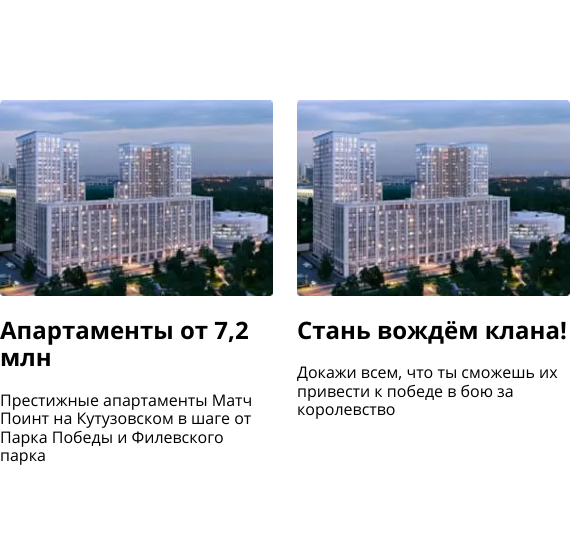
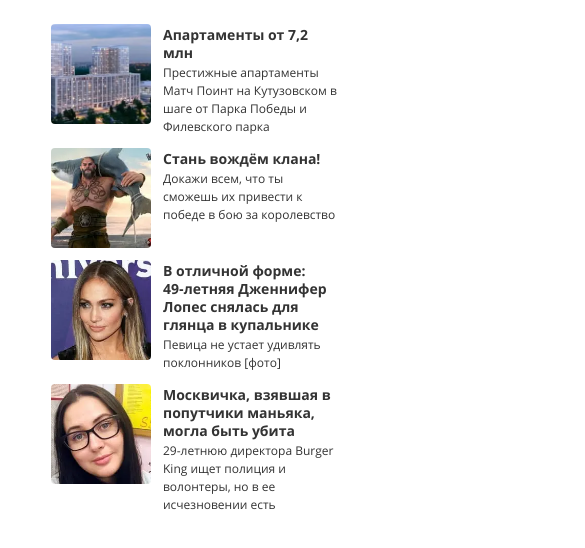
Before and after one commit to Odlopez/yengo-test, a website: page source/index.html in a window 390 px wide. Shown: the top 548 px of the page, 585 px wide, since content can reach past the window. Drawn offline with nearby package versions, Linux system fonts and the light colour scheme; files that its build step writes are made by us from their sources.

Commit message:
Стилизует верстку

```diff
--- a/source/index.html
+++ b/source/index.html
@@ -17,7 +17,7 @@
           <div class="card__image-wrap">
             <picture>
               <source type="image/webp" srcset="img/city.webp 1x, img/city@2x.webp 2x">
-              <img src="img/city.jpg" srcset="img/city@2x.jpg 2x" alt="ночной город">
+              <img class="card__image" src="img/city.jpg" srcset="img/city@2x.jpg 2x" alt="ночной город">
             </picture>
           </div>
           <h2 class="card__title">Апартаменты от 7,2 млн</h2>
@@ -30,8 +30,8 @@
         <a class="card__link" href="#">
           <div class="card__image-wrap">
             <picture>
-              <source type="image/webp" srcset="img/city.webp 1x, img/city@2x.webp 2x">
-              <img src="img/city.jpg" srcset="img/city@2x.jpg 2x" alt="ночной город">
+              <source type="image/webp" srcset="img/viking.webp 1x, img/viking@2x.webp 2x">
+              <img class="card__image" src="img/viking.jpg" srcset="img/viking@2x.jpg 2x" alt="викинг">
             </picture>
           </div>
           <h2 class="card__title">Стань вождём клана!</h2>
@@ -44,11 +44,11 @@
         <a class="card__link" href="#">
           <div class="card__image-wrap">
             <picture>
-              <source type="image/webp" srcset="img/city.webp 1x, img/city@2x.webp 2x">
-              <img src="img/city.jpg" srcset="img/city@2x.jpg 2x" alt="ночной город">
+              <source type="image/webp" srcset="img/lopez.webp 1x, img/lopez@2x.webp 2x">
+              <img class="card__image" src="img/lopez.jpg" srcset="img/lopez@2x.jpg 2x" alt="Дженифер Лопез">
             </picture>
           </div>
-          <h2 class="card__title">В отличной форме: 49-летняя Дженнифер Лопес снялась для глянца в купальнике</h2>
+          <h2 class="card__title">В отличной форме: 49&#8209;летняя Дженнифер Лопес снялась для глянца в купальнике</h2>
           <p class="card__text">
             Певица не устает удивлять поклонников [фото]
           </p>
@@ -58,8 +58,8 @@
         <a class="card__link" href="#">
           <div class="card__image-wrap">
             <picture>
-              <source type="image/webp" srcset="img/city.webp 1x, img/city@2x.webp 2x">
-              <img src="img/city.jpg" srcset="img/city@2x.jpg 2x" alt="ночной город">
+              <source type="image/webp" srcset="img/girl.webp 1x, img/girl@2x.webp 2x">
+              <img class="card__image" src="img/girl.jpg" srcset="img/girl@2x.jpg 2x" alt="девушка москвичка">
             </picture>
           </div>
           <h2 class="card__title">Москвичка, взявшая в попутчики маньяка, могла быть убита</h2>
--- a/source/sass/blocks/card.scss
+++ b/source/sass/blocks/card.scss
@@ -1,4 +1,109 @@
 .card {
   height: 196px;
-  background-color: red;
+
+  background: linear-gradient(0deg, rgba(34, 34, 34, 0.85) 30.64%, rgba(38, 38, 38, 0) 81.78%);
+  border-radius: 4px;
+
+  transition: all 0.5s ease;
 }
+
+.card__link {
+  position: relative;
+
+  display: flex;
+  flex-direction: column;
+  justify-content: flex-end;
+  align-items: flex-start;
+  width: 100%;
+  height: 100%;
+  padding: 12px 16px;
+}
+
+.card__image-wrap {
+  position: absolute;
+  top: 0;
+  left: 0;
+  z-index: -1;
+
+  width: 100%;
+  height: 100%;
+}
+
+.card__image {
+  position: absolute;
+
+  height: 100%;
+
+  object-fit: cover;
+}
+
+.card__title {
+  margin: 5px 0;
+
+  font-weight: bold;
+  font-size: 16px;
+  line-height: 24px;
+  font-family: $font;
+  color: $color-light;
+  font-style: normal;
+}
+
+.card__text {
+  width: 100%;
+  margin: 0;
+
+  font-weight: normal;
+  font-size: 12px;
+  line-height: 18px;
+  font-family: $font;
+  color: $color-light;
+  font-style: normal;
+
+  &::before {
+    content: "";
+  }
+}
+
+@include tablet {
+  .card {
+    height: 208px;
+  }
+}
+
+@include mobile {
+  .card {
+    min-height: 100px;
+    height: auto;
+    max-height: 130px;
+    overflow: hidden;
+
+    background: none;
+    border-radius: 0;
+  }
+
+  .card__link {
+    justify-content: flex-start;
+    padding: 0;
+    padding-left: 112px;
+  }
+
+  .card__image-wrap {
+    width: 100px;
+    height: 100px;
+    overflow: hidden;
+
+    border-radius: 4px;
+  }
+
+  .card__title {
+    margin: 2px 0;
+
+    font-size: 14px;
+    line-height: 18px;
+    color: $color-dark;
+  }
+
+  .card__text {
+    color: $color-dark;
+  }
+}
--- a/source/sass/blocks/container.scss
+++ b/source/sass/blocks/container.scss
@@ -2,3 +2,9 @@
   min-width: 320px;
   margin: 100px auto;
 }
+
+@include mobile {
+  .container {
+    margin: 24px auto;
+  }
+}
--- a/source/sass/blocks/content.scss
+++ b/source/sass/blocks/content.scss
@@ -1,8 +1,26 @@
 .content {
+  display: grid;
   width: 1164px;
-  display: grid;
+  margin: 0 auto;
+
+  grid-auto-rows: auto;
   grid-gap: 24px;
   grid-template-columns: 1fr 1fr 1fr 1fr;
-  grid-auto-rows: auto;
-  margin: 0 auto;
 }
+
+@include tablet {
+  .content {
+    width: 604px;
+
+    grid-template-columns: 1fr 1fr;
+  }
+}
+
+@include mobile {
+  .content {
+    width: 288px;
+
+    grid-gap: 12px;
+    grid-template-columns: 1fr;
+  }
+}
--- a/source/sass/general/mixins.scss
+++ b/source/sass/general/mixins.scss
@@ -1,23 +1,11 @@
-@mixin reset-list {
-  margin: 0;
-  padding: 0;
-  list-style: none;
-}
-
-@mixin desktop {
-  @media (max-width: $media-md) {
-    @content;
-  }
-}
-
 @mixin tablet {
-  @media (max-width: $media-sm) {
+  @media (max-width: $tablet-resolution) {
     @content;
   }
 }
 
 @mixin mobile {
-  @media (max-width: $media-xs) {
+  @media (max-width: $mobile-resolution) {
     @content;
   }
 }
--- a/source/sass/general/variables.scss
+++ b/source/sass/general/variables.scss
@@ -1,10 +1,10 @@
 $font: "Open Sans", "Arial", sans-serif;
 
-$media-xl: 1919px;
-$media-lg: 1599px;
-$media-md: 1439px;
-$media-sm: 1279px;
-$media-xs: 959px;
+$color-light: #ffffff;
+$color-dark: #333333;
+
+$tablet-resolution: 1439px;
+$mobile-resolution: 767px;
 
 $retina-dpi: 144dpi;
 $retina-dppx: 1.5dppx;
--- a/source/sass/style.scss
+++ b/source/sass/style.scss
@@ -1,8 +1,8 @@
 @import './general/variables';
+@import './general/mixins';
 @import './general/normalize';
 @import './general/global';
 @import './general/fonts';
-@import './general/mixins';
 @import './blocks/container';
 @import './blocks/content';
 @import './blocks/card';
```
Also changed, not shown: package.json (+6 -1 lines).
